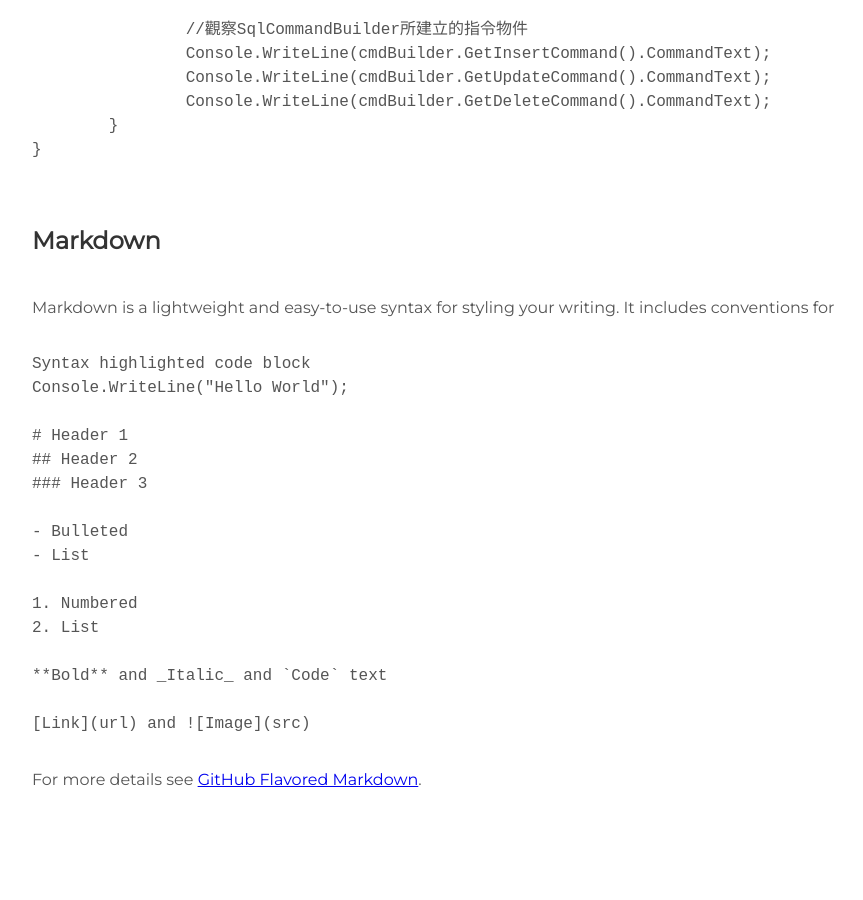
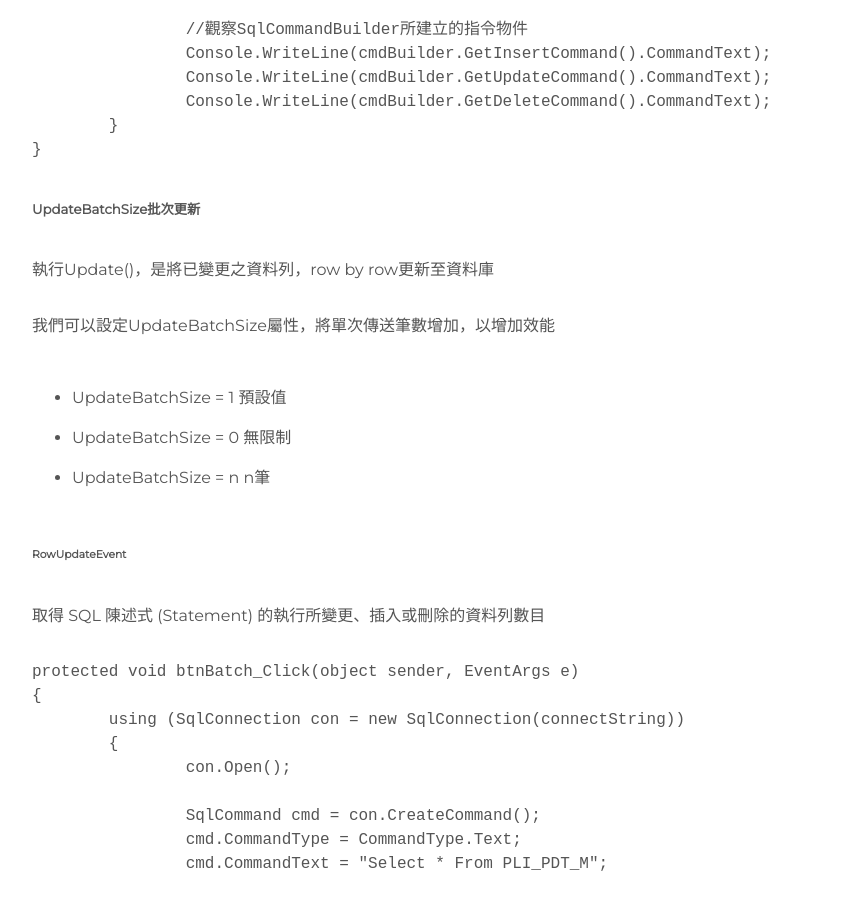
Before and after one commit to YiHsuanLi0113/YiHsuanLi0113.github.io, a Jekyll site: the page built from index.md, in a window 1280 px wide and 900 px high, scrolled down 8455 px. Shown: the whole window, without its empty margins (128-991 px from the left). Built offline with Jekyll 4.4.1, drawn with Linux system fonts in a browser that asks for light colours; our own code applies the rules of GitHub Pages for plain Markdown files; some of the changed text lies outside the part shown.

Commit message:
更新-使用ADO.NET

````diff
--- a/index.md
+++ b/index.md
@@ -237,28 +237,57 @@ protected void btnUpdate_Click(object sender EventArgs e)
 	}
 }
 ```
+##### UpdateBatchSize批次更新
 
-### Markdown
+執行Update()，是將已變更之資料列，row by row更新至資料庫
 
-Markdown is a lightweight and easy-to-use syntax for styling your writing. It includes conventions for
+我們可以設定UpdateBatchSize屬性，將單次傳送筆數增加，以增加效能
+
+* UpdateBatchSize = 1 預設值
+
+* UpdateBatchSize = 0 無限制
+
+* UpdateBatchSize = n n筆
+
+###### RowUpdateEvent
+
+取得 SQL 陳述式 (Statement) 的執行所變更、插入或刪除的資料列數目
 
 ```csharp
-Syntax highlighted code block
-Console.WriteLine("Hello World");
+protected void btnBatch_Click(object sender, EventArgs e)
+{
+	using (SqlConnection con = new SqlConnection(connectString))
+	{
+		con.Open();
 
-# Header 1
-## Header 2
-### Header 3
+		SqlCommand cmd = con.CreateCommand();
+		cmd.CommandType = CommandType.Text;
+		cmd.CommandText = "Select * From PLI_PDT_M";
 
-- Bulleted
-- List
+		SqlDataAdapter adapter = new SqlDataAdapter(cmd);
+		SqlCommandBuilder cmdBuilder = new SqlCommandBuilder(adapter);
+		DataSet ds = new DataSet();
+		adapter.Fill(ds);
 
-1. Numbered
-2. List
+		//更新三筆資料
+		ds.Table[0].Rows[0]["PDT_NAME"] = ds.Table[0].Rows[0]["PDT_NAME"].ToString() + "_1";
+		ds.Table[0].Rows[0]["PDT_NAME"] = ds.Table[0].Rows[0]["PDT_NAME"].ToString() + "_2";
+		ds.Table[0].Rows[0]["PDT_NAME"] = ds.Table[0].Rows[0]["PDT_NAME"].ToString() + "_3";
 
-**Bold** and _Italic_ and `Code` text
+		//觀察更新事件
+		adapter.RowUpdate += SqlRowUpdated;
 
-[Link](url) and ![Image](src)
+		//設定批次更新之單次傳送筆數
+		adapter.UpdateBatchSize = 2;
+		adapter.Update(ds);
+	}
+}
+
+//第一次 RecordsAffected = 2
+//第二次 RecordsAffected = 1
+protected void SqlRowUpdated(object sender, SqlRowUpdateEventArgs e)
+{
+	DataRow dr = e.Row;
+	Console.WriteLine(e.RecordsAffected.ToString());
+}
 ```
-
-For more details see [GitHub Flavored Markdown](https://guides.github.com/features/mastering-markdown/).
````
